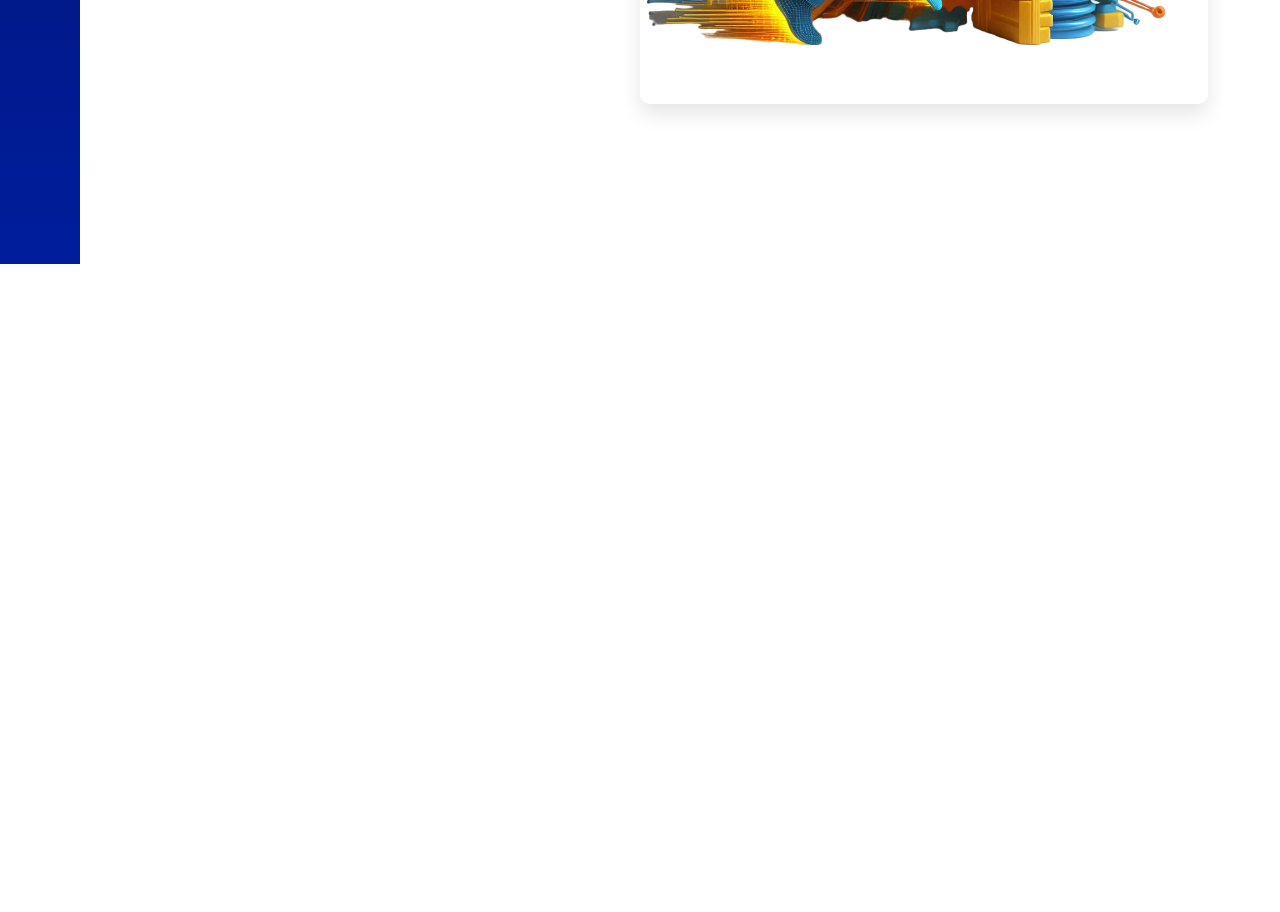
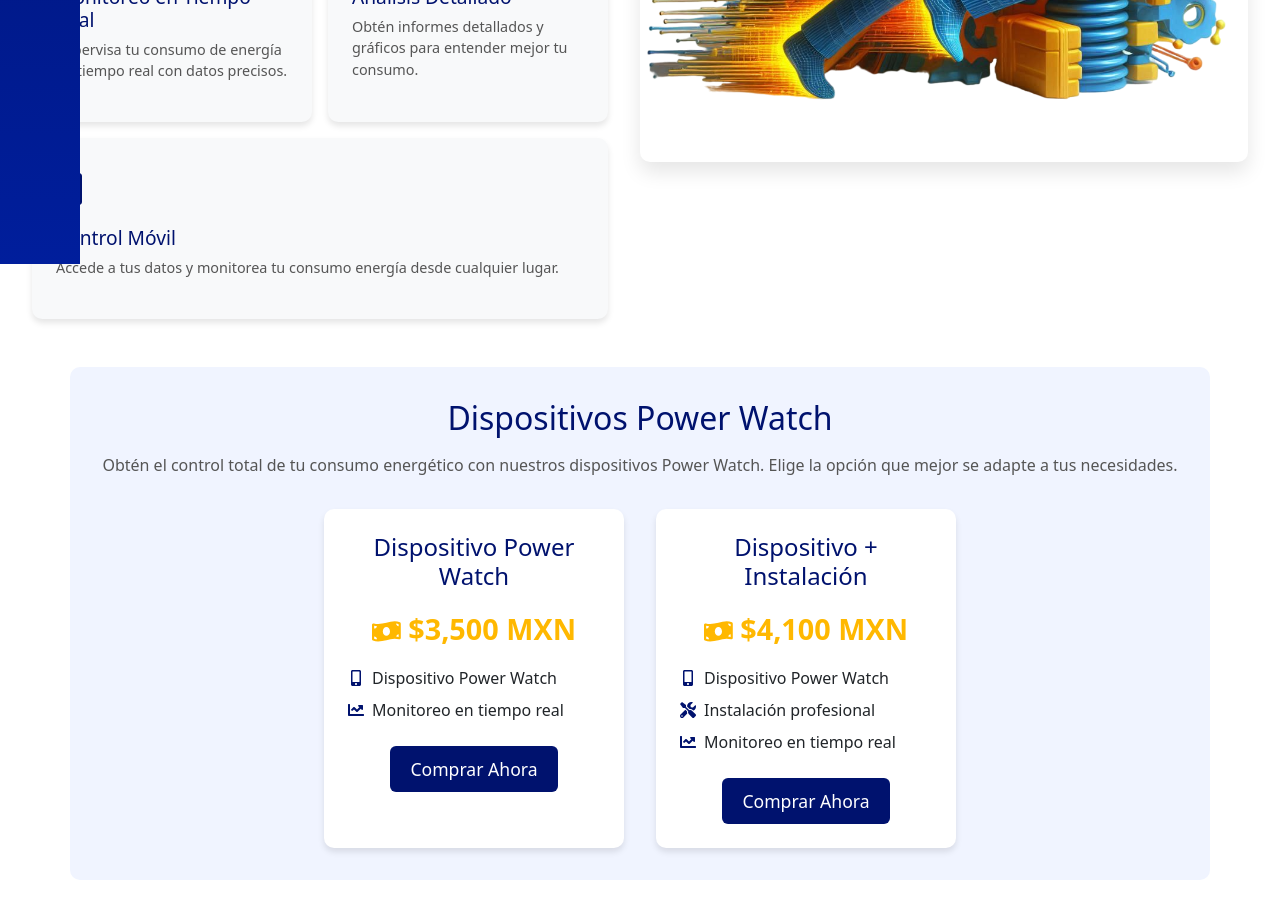
Before and after one commit to JAL117/PowerWatch1.0, a React (Vite) app: page /AreaCliente in a window 1280 px wide. Shown: the part 580-1492 px from the top of the page. Before the commit the page ends 800 px from the top, so only its background shows below. Built offline with nearby package versions, Linux system fonts and the light colour scheme.

Commit message:
Actualizacion en planes y modificacion de welcome

```diff
--- a/src/Components/Panel/Planes/Planes.jsx
+++ b/src/Components/Panel/Planes/Planes.jsx
@@ -1,7 +1,7 @@
 import React, { useState, useEffect } from 'react';
 import { Card, Button, Form, Modal, Container, Row, Col } from 'react-bootstrap';
 import styled from 'styled-components';
-import { FaCreditCard, FaRegClock, FaChartLine, FaFileAlt, FaCalendarAlt, FaMoneyBillWave, FaMobile, FaTools } from 'react-icons/fa';
+import { FaCreditCard, FaRegClock, FaChartLine, FaFileAlt, FaCalendarAlt, FaMoneyBillWave, FaMobile, FaTools, FaMapMarkerAlt } from 'react-icons/fa';
 
 const PlanesContainer = styled(Container)`
   min-height: 90vh;
@@ -10,7 +10,6 @@
   justify-content: center;
   padding: 0px 50px;
   background-color: #f8f9fa;
-
 `;
 
 const PlanActual = styled(Card)`
@@ -87,35 +86,55 @@
 
 const Planes = () => {
     const [showPaymentForm, setShowPaymentForm] = useState(false);
+    const [showAddressForm, setShowAddressForm] = useState(false);
     const [selectedPlan, setSelectedPlan] = useState(null);
     const [planDate, setPlanDate] = useState('');
+    const [address, setAddress] = useState({
+        street: '',
+        number: '',
+        city: '',
+        state: '',
+        zipCode: '',
+        references: '',
+    });
 
     const handleCompra = (plan) => {
         setSelectedPlan(plan);
-        setShowPaymentForm(true);
+        if (plan === 'dispositivo' || plan === 'dispositivo-instalacion') {
+            setShowAddressForm(true);
+        } else {
+            setShowPaymentForm(true);
+        }
     };
 
-    const handleClosePaymentForm = () => {
+    const handleCloseForm = () => {
+        setShowAddressForm(false);
         setShowPaymentForm(false);
+    };
+
+    const handleAddressSubmit = (e) => {
+        e.preventDefault();
+        setShowAddressForm(false);
+        setShowPaymentForm(true);
     };
 
     const handleSubmitPayment = (e) => {
         e.preventDefault();
         // Aquí iría la lógica para procesar el pago
         alert('Pago procesado con éxito');
-        setShowPaymentForm(false);
+        handleCloseForm();
     };
 
     useEffect(() => {
         const savedValue = JSON.parse(localStorage.getItem('user'));
-        if (savedValue.plan != null) {
+        if (savedValue && savedValue.plan != null) {
             setPlanDate(savedValue.plan.split("T")[0]);
         }
     }, []);
 
     return (
         <PlanesContainer fluid>
-            <h1 className="text-center mb-5 mt-5">Planes de Suscripción</h1>
+            <h1 className="text-center mb-5">Planes de Suscripción</h1>
 
             <PlanActual>
                 <Row>
@@ -201,7 +220,80 @@
                 </Col>
             </PlanesGrid>
 
-            <Modal show={showPaymentForm} onHide={handleClosePaymentForm} centered>
+            <Modal show={showAddressForm} onHide={handleCloseForm} centered>
+                <Modal.Header closeButton>
+                    <Modal.Title>Dirección de Envío - {selectedPlan === 'dispositivo' ? 'Dispositivo Power Watch' : 'Dispositivo + Instalación'}</Modal.Title>
+                </Modal.Header>
+                <Modal.Body>
+                    <Form onSubmit={handleAddressSubmit}>
+                        <Form.Group className="mb-3">
+                            <Form.Label><FaMapMarkerAlt /> Calle</Form.Label>
+                            <Form.Control
+                                type="text"
+                                placeholder="Calle"
+                                required
+                                value={address.street}
+                                onChange={(e) => setAddress({...address, street: e.target.value})}
+                            />
+                        </Form.Group>
+                        <Form.Group className="mb-3">
+                            <Form.Label>Número</Form.Label>
+                            <Form.Control
+                                type="text"
+                                placeholder="Número"
+                                required
+                                value={address.number}
+                                onChange={(e) => setAddress({...address, number: e.target.value})}
+                            />
+                        </Form.Group>
+                        <Form.Group className="mb-3">
+                            <Form.Label>Ciudad</Form.Label>
+                            <Form.Control
+                                type="text"
+                                placeholder="Ciudad"
+                                required
+                                value={address.city}
+                                onChange={(e) => setAddress({...address, city: e.target.value})}
+                            />
+                        </Form.Group>
+                        <Form.Group className="mb-3">
+                            <Form.Label>Estado</Form.Label>
+                            <Form.Control
+                                type="text"
+                                placeholder="Estado"
+                                required
+                                value={address.state}
+                                onChange={(e) => setAddress({...address, state: e.target.value})}
+                            />
+                        </Form.Group>
+                        <Form.Group className="mb-3">
+                            <Form.Label>Código Postal</Form.Label>
+                            <Form.Control
+                                type="text"
+                                placeholder="Código Postal"
+                                required
+                                value={address.zipCode}
+                                onChange={(e) => setAddress({...address, zipCode: e.target.value})}
+                            />
+                        </Form.Group>
+                        <Form.Group className="mb-3">
+                            <Form.Label>Referencias</Form.Label>
+                            <Form.Control
+                                as="textarea"
+                                rows={3}
+                                placeholder="Referencias para la entrega"
+                                value={address.references}
+                                onChange={(e) => setAddress({...address, references: e.target.value})}
+                            />
+                        </Form.Group>
+                        <StyledButton type="submit" className="w-100">
+                            Continuar al Pago
+                        </StyledButton>
+                    </Form>
+                </Modal.Body>
+            </Modal>
+
+            <Modal show={showPaymentForm} onHide={handleCloseForm} centered>
                 <Modal.Header closeButton>
                     <Modal.Title>Formulario de Pago - {selectedPlan === 'mensual' ? 'Plan Mensual' : selectedPlan === 'anual' ? 'Plan Anual' : selectedPlan === 'dispositivo' ? 'Dispositivo Power Watch' : 'Dispositivo + Instalación'}</Modal.Title>
                 </Modal.Header>
--- a/src/Components/Panel/Welcome.jsx
+++ b/src/Components/Panel/Welcome.jsx
@@ -1,13 +1,15 @@
 import React from 'react';
 import styled from 'styled-components';
 import img from "../../Img/Detective.png";
+import { Button } from 'react-bootstrap';
+import { FaBolt, FaMobileAlt, FaChartLine, FaTools, FaMoneyBillWave } from 'react-icons/fa';
 
 const WelcomeContainer = styled.div`
   display: flex;
   flex-direction: column;
   align-items: center;
   justify-content: center;
-  max-width: 1200px;
+  max-width: 1500px;
   margin: 0 auto;
   padding: 2rem;
   min-height: 100vh;
@@ -18,6 +20,7 @@
   flex-direction: column;
   align-items: center;
   gap: 2rem;
+  width: 100%;
 
   @media (min-width: 768px) {
     flex-direction: row;
@@ -33,13 +36,14 @@
 const Title = styled.h1`
   font-size: clamp(2rem, 5vw, 4.5rem);
   margin-bottom: 1rem;
-  color: #333;
+  color: #00126E;
 `;
 
 const Description = styled.p`
   font-size: clamp(1rem, 2vw, 1.1rem);
   line-height: 1.6;
   color: #555;
+  margin-bottom: 2rem;
 `;
 
 const Image = styled.img`
@@ -58,18 +62,181 @@
   }
 `;
 
+const FeaturesContainer = styled.div`
+  display: flex;
+  justify-content: space-between;
+  flex-wrap: wrap;
+  margin-top: 2rem;
+  gap: 1rem;
+`;
+
+const Feature = styled.div`
+  flex: 1;
+  min-width: 200px;
+  background-color: #f8f9fa;
+  padding: 1.5rem;
+  border-radius: 10px;
+  box-shadow: 0 4px 6px rgba(0, 0, 0, 0.1);
+  transition: transform 0.3s ease;
+
+  &:hover {
+    transform: translateY(-5px);
+  }
+`;
+
+const FeatureIcon = styled.div`
+  font-size: 2rem;
+  color: #00126E;
+  margin-bottom: 1rem;
+`;
+
+const FeatureTitle = styled.h3`
+  font-size: 1.2rem;
+  color: #00126E;
+  margin-bottom: 0.5rem;
+`;
+
+const FeatureDescription = styled.p`
+  font-size: 0.9rem;
+  color: #555;
+`;
+
+const DeviceSection = styled.div`
+  background-color: #f0f4ff;
+  padding: 2rem;
+  border-radius: 10px;
+  margin-top: 3rem;
+  text-align: center;
+`;
+
+const DeviceTitle = styled.h2`
+  font-size: 2rem;
+  color: #00126E;
+  margin-bottom: 1rem;
+`;
+
+const DeviceDescription = styled.p`
+  font-size: 1rem;
+  color: #555;
+  margin-bottom: 2rem;
+`;
+
+const DeviceOptions = styled.div`
+  display: flex;
+  justify-content: center;
+  gap: 2rem;
+  flex-wrap: wrap;
+`;
+
+const DeviceOption = styled.div`
+  background-color: #ffffff;
+  padding: 1.5rem;
+  border-radius: 10px;
+  box-shadow: 0 4px 6px rgba(0, 0, 0, 0.1);
+  flex: 1;
+  min-width: 250px;
+  max-width: 300px;
+`;
+
+const DeviceOptionTitle = styled.h3`
+  font-size: 1.5rem;
+  color: #00126E;
+  margin-bottom: 1rem;
+`;
+
+const DeviceOptionPrice = styled.p`
+  font-size: 1.8rem;
+  color: #FFB800;
+  font-weight: bold;
+  margin-bottom: 1rem;
+`;
+
+const DeviceOptionDescription = styled.ul`
+  list-style-type: none;
+  padding: 0;
+  text-align: left;
+  margin-bottom: 1.5rem;
+`;
+
+const DeviceOptionFeature = styled.li`
+  margin-bottom: 0.5rem;
+  display: flex;
+  align-items: center;
+
+  svg {
+    margin-right: 0.5rem;
+    color: #00126E;
+  }
+`;
+
+const PurchaseButton = styled(Button)`
+  background-color: #00126E;
+  border: none;
+  padding: 10px 20px;
+  font-size: 1.1rem;
+  transition: background-color 0.3s ease;
+
+  &:hover {
+    background-color: #000c4a;
+  }
+`;
+
 const Welcome = () => {
   return (
-    <WelcomeContainer>
+    <WelcomeContainer style={{marginTop:"8%"}}>
       <Content>
         <TextContent>
           <Title>Bienvenido a Powerwatch</Title>
           <Description>
-            Gracias por unirte a nuestra plataforma de monitoreo de energía avanzada. Con PowerWatch, podrás supervisar y optimizar tu consumo energético de manera eficiente y sostenible. Estamos aquí para ayudarte a tomar el control y maximizar la eficiencia de tu uso de energía. ¡Comencemos a hacer una diferencia juntos!
+            Gracias por unirte a nuestra plataforma de monitoreo de energía avanzada. Con PowerWatch, podrás supervisar y optimizar tu consumo energético de manera eficiente y sostenible. Estamos aquí para ayudarte a tomar el control y maximizar la eficiencia de tu uso de energía.
           </Description>
+          <FeaturesContainer>
+            <Feature>
+              <FeatureIcon><FaBolt /></FeatureIcon>
+              <FeatureTitle>Monitoreo en Tiempo Real</FeatureTitle>
+              <FeatureDescription>Supervisa tu consumo de energía en tiempo real con datos precisos.</FeatureDescription>
+            </Feature>
+            <Feature>
+              <FeatureIcon><FaChartLine /></FeatureIcon>
+              <FeatureTitle>Análisis Detallado</FeatureTitle>
+              <FeatureDescription>Obtén informes detallados y gráficos para entender mejor tu consumo.</FeatureDescription>
+            </Feature>
+            <Feature>
+              <FeatureIcon><FaMobileAlt /></FeatureIcon>
+              <FeatureTitle>Control Móvil</FeatureTitle>
+              <FeatureDescription>Accede a tus datos y monitorea tu consumo energía desde cualquier lugar.</FeatureDescription>
+            </Feature>
+          </FeaturesContainer>
         </TextContent>
         <Image src={img} alt="Detective de energía" />
       </Content>
+      <DeviceSection>
+        <DeviceTitle>Dispositivos Power Watch</DeviceTitle>
+        <DeviceDescription>
+          Obtén el control total de tu consumo energético con nuestros dispositivos Power Watch. Elige la opción que mejor se adapte a tus necesidades.
+        </DeviceDescription>
+        <DeviceOptions>
+          <DeviceOption>
+            <DeviceOptionTitle>Dispositivo Power Watch</DeviceOptionTitle>
+            <DeviceOptionPrice><FaMoneyBillWave /> $3,500 MXN</DeviceOptionPrice>
+            <DeviceOptionDescription>
+              <DeviceOptionFeature><FaMobileAlt /> Dispositivo Power Watch</DeviceOptionFeature>
+              <DeviceOptionFeature><FaChartLine /> Monitoreo en tiempo real</DeviceOptionFeature>
+            </DeviceOptionDescription>
+            <PurchaseButton>Comprar Ahora</PurchaseButton>
+          </DeviceOption>
+          <DeviceOption>
+            <DeviceOptionTitle>Dispositivo + Instalación</DeviceOptionTitle>
+            <DeviceOptionPrice><FaMoneyBillWave /> $4,100 MXN</DeviceOptionPrice>
+            <DeviceOptionDescription>
+              <DeviceOptionFeature><FaMobileAlt /> Dispositivo Power Watch</DeviceOptionFeature>
+              <DeviceOptionFeature><FaTools /> Instalación profesional</DeviceOptionFeature>
+              <DeviceOptionFeature><FaChartLine /> Monitoreo en tiempo real</DeviceOptionFeature>
+            </DeviceOptionDescription>
+            <PurchaseButton>Comprar Ahora</PurchaseButton>
+          </DeviceOption>
+        </DeviceOptions>
+      </DeviceSection>
     </WelcomeContainer>
   );
 }
```
